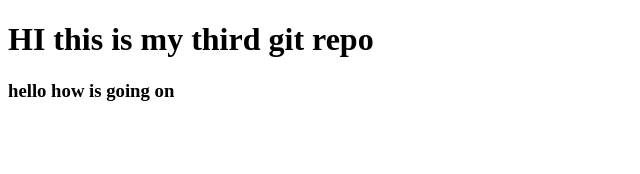
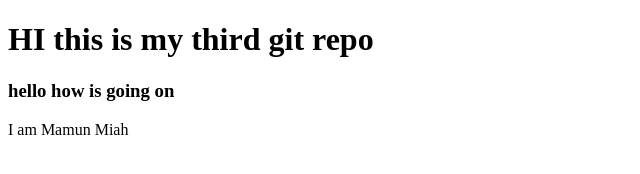
Before and after one commit to mamun48/my-third-git, a plain HTML site: page index.html in a window 1280 px wide. Shown: the whole page, without its empty margins (0-640 px from the left). Drawn offline with Linux system fonts and the light colour scheme.

Commit message:
my name is written

```diff
--- a/index.html
+++ b/index.html
@@ -9,5 +9,6 @@
 <body>
     <h1>HI this is my third git repo</h1>
     <h3>hello how is going on</h3>
+    <p>I am Mamun Miah</p>
 </body>
 </html>
```
